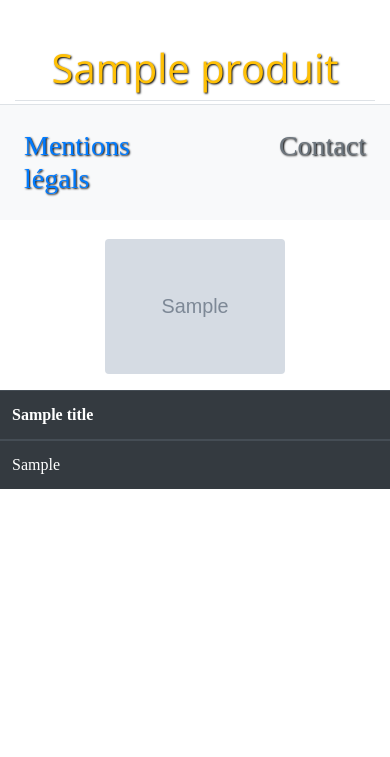
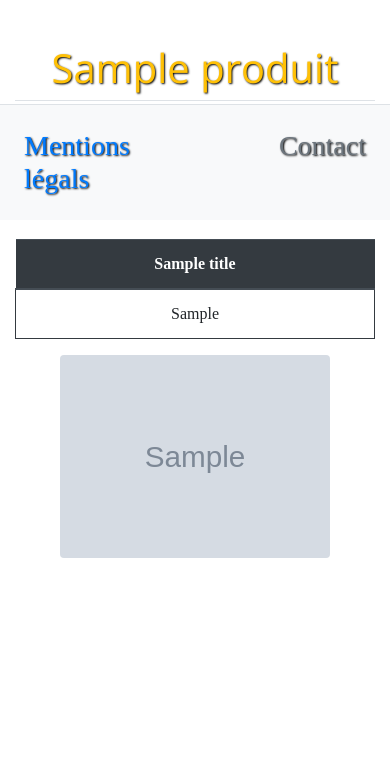
Before and after one commit to Wanbli83470/P8_ESTIVAL_THOMAS, a Django app: template P8/templates/P8/food_details.html in a window 390 px wide. Shown: the part 624-1381 px from the top of the page. Before the commit the page ends 1113 px from the top, so only its background shows below. Run offline with Django 3.2, Linux system fonts and the light colour scheme; tables that the repository leaves empty hold one stand-in row (values such as "Sample post"); the template is opened without the code that fills it: values that come from a table or form of the project are taken from there, most other values are stand-ins (such as "Sample title", 1, 10 or a date in 2020); grey boxes marked "Sample" are stand-in pictures; some libraries are stand-ins or nearby versions; some web fonts are replaced.

Commit message:
amélioration responsive

```diff
--- a/P8/templates/P8/food_details.html
+++ b/P8/templates/P8/food_details.html
@@ -23,15 +23,11 @@
 <div class="w-75 bg-{{var_color}} text-center text-white mx-auto d-block btn mb-3"> <a class="text-white" href="{{ food.PRODUIT_URL }}"> <h2 class="text-white"> Voir la fiche d'OpenFoodFacts  </h2></a>
 </div>
 
-   <div id="ns" class="w-50 mx-auto mb-3">
-<img src="{{ img_ns }}" class="img-fluid mx-auto d-block rounded" alt="Responsive image">
- </div>
-</div>
 
 <!--Value 100g-->
-
-<table class="table table-dark mx-auto">
-  <thead>
+<div class="table-responsive-sm text-center">
+<table class="table mx-auto">
+  <thead class="thead-dark">
     <tr>
         {% for t in titles %}
       <th scope="col">{{ t }}</th>
@@ -42,13 +38,18 @@
     <tr>
       {% for v in value100g %}
 
-      <td>{{ v }}</td>
+      <td class="border border-dark">{{ v }}</td>
 
       {% endfor %}
     </tr>
 
   </tbody>
 </table>
+</div>
+   <div id="ns" class="w-75 mx-auto mb-3">
+<img src="{{ img_ns }}" class="img-fluid mx-auto d-block rounded" alt="Responsive image">
+ </div>
 
+</div>
     <br><br><br><br><br>
 {% endblock content %}
```
